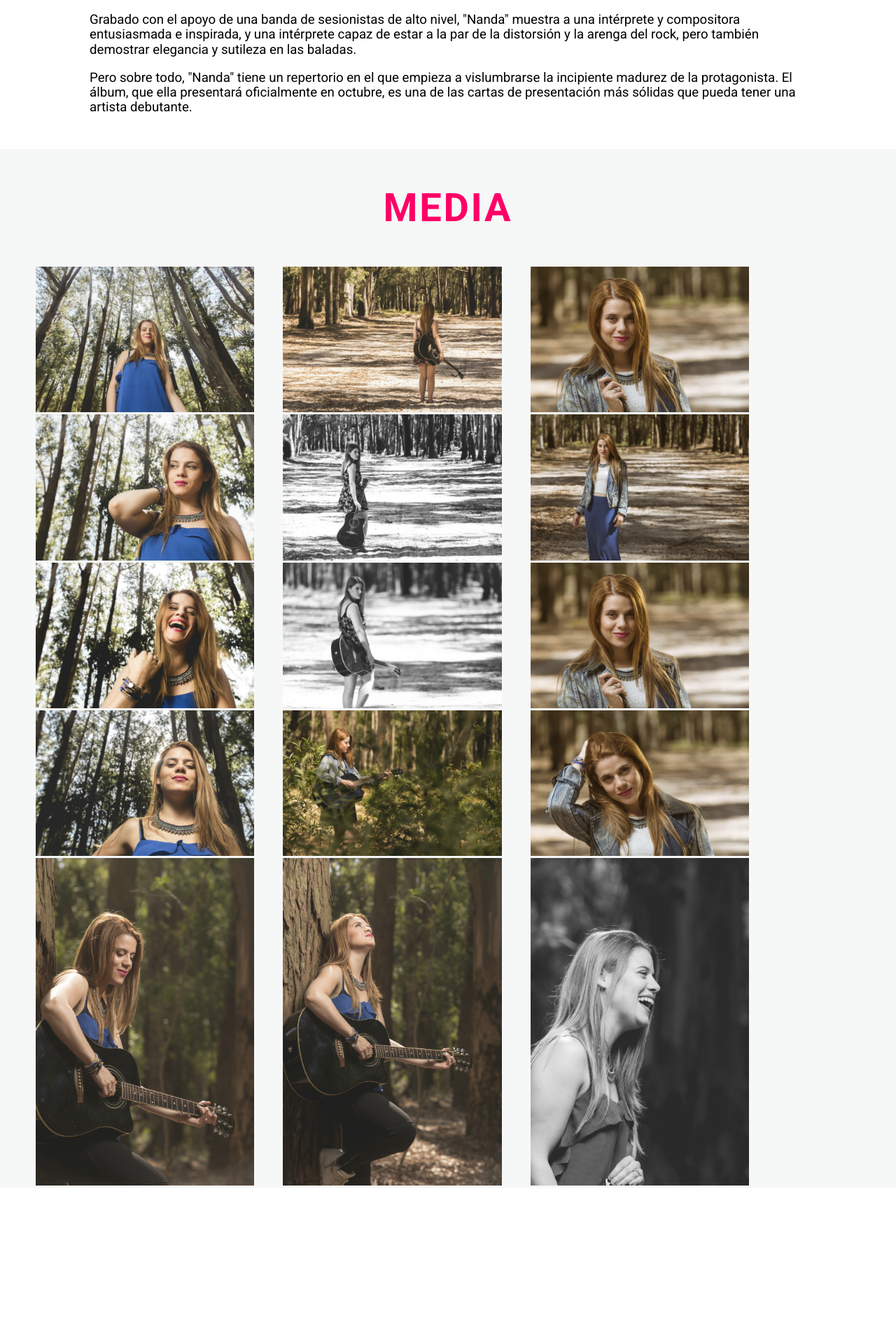
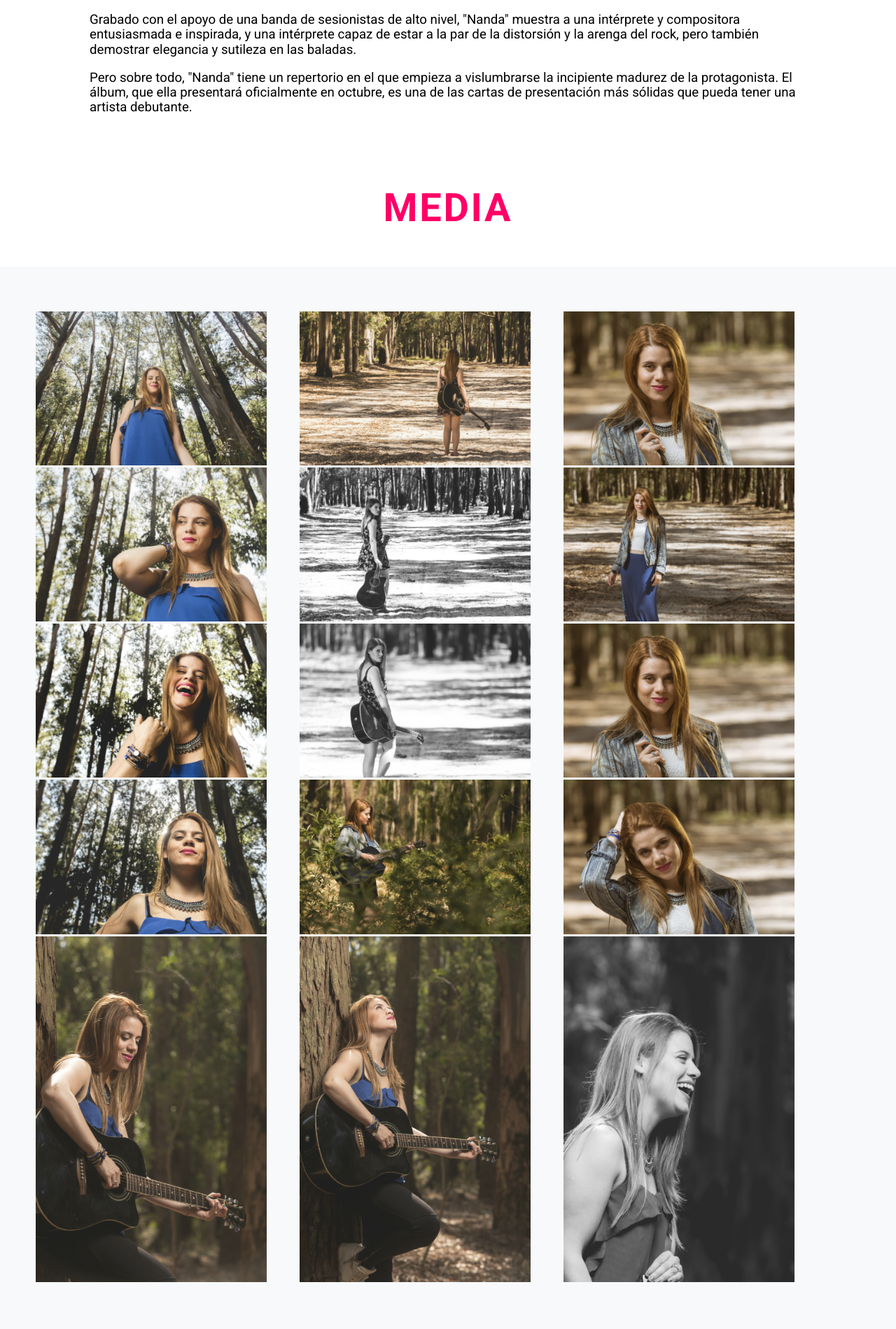
Before and after one commit to antonellaclavero/nanda-site, a Jekyll site: the page built from index.html, in a window 1280 px wide. Shown: the part 1392-3291 px from the top of the page at 70% size. Built offline with Jekyll 4.4.1, drawn with Linux system fonts in a browser that asks for light colours; before the commit the page ends 3089 px from its top, so only the background shows below that.

Commit message:
add styles for section media

```diff
--- a/css/main.css
+++ b/css/main.css
@@ -93,23 +93,27 @@ section.about p {
 
 /*section media*/
 
-section.container.even.photos {
-    background-color: #f6f7f7;
+.photos {
+    overflow: auto;
     text-align: center;
+    padding-bottom: 0;
+    margin-bottom: 0;
 }
-section.container {
-    padding: 0 4%;
-    overflow: auto;
+.container.even {
+    background-color: #f7f9fb;
 }
-section.container div.column {
+.container {
+    padding: 4em 4%;
+}
+li.card {
     float: left;
-    width: 26.5%;
-    margin-right: 3.5%;
-    padding: 0%
+    margin-right: 4%;
+    width: 28%;
+    list-style: none;
 }
-section.container div.column img {
+li.card img {
     width: 100%;
 }
-section.container div.column.last {
+li.card.last {
     margin: 0;
 }
--- a/index.html
+++ b/index.html
@@ -28,27 +28,28 @@ layout: default
 
 </section>
 
-<section class="container even photos" id="media">
+<section class="media-wrapper" id="media">
     <h1>Media</h1>
-    <div class="column">
+    <ul class="container even photos">
+        <li class="card first">
             <img src="/images/nanda-1.jpg" alt="Foto exteriores Nanda">
             <img src="/images/nanda-2.jpg" alt="Foto exteriores Nanda">
             <img src="/images/nanda-3.jpg" alt="Foto exteriores Nanda">
             <img src="/images/nanda-4.jpg" alt="Foto exteriores Nanda">
             <img src="/images/nanda-6.jpg" alt="Foto exteriores Nanda">
-    </div>
-    <div class="column">
+        </li>
+        <li class="card">
             <img src="/images/nanda-9.jpg" alt="Foto exteriores Nanda">
             <img src="/images/nanda-10.jpg" alt="Foto exteriores Nanda">
             <img src="/images/nanda-11.jpg" alt="Foto exteriores Nanda">
             <img src="/images/nanda-12.jpg" alt="Foto exteriores Nanda">
             <img src="/images/nanda-7.jpg" alt="Foto exteriores Nanda">
-    </div>
-    <div class="column last">
+        </li>
+        <li class="card last">
             <img src="/images/nanda-5.jpg" alt="Foto exteriores Nanda">
             <img src="/images/nanda-13.jpg" alt="Foto exteriores Nanda">
             <img src="/images/nanda-14.jpg" alt="Foto exteriores Nanda">
             <img src="/images/nanda-15.jpg" alt="Foto exteriores Nanda">
             <img src="/images/nanda-8.jpg" alt="Foto exteriores Nanda">
-    </div>
+        </li>
 </section>
```
Lines whose indentation alone changed are shown as unchanged.
